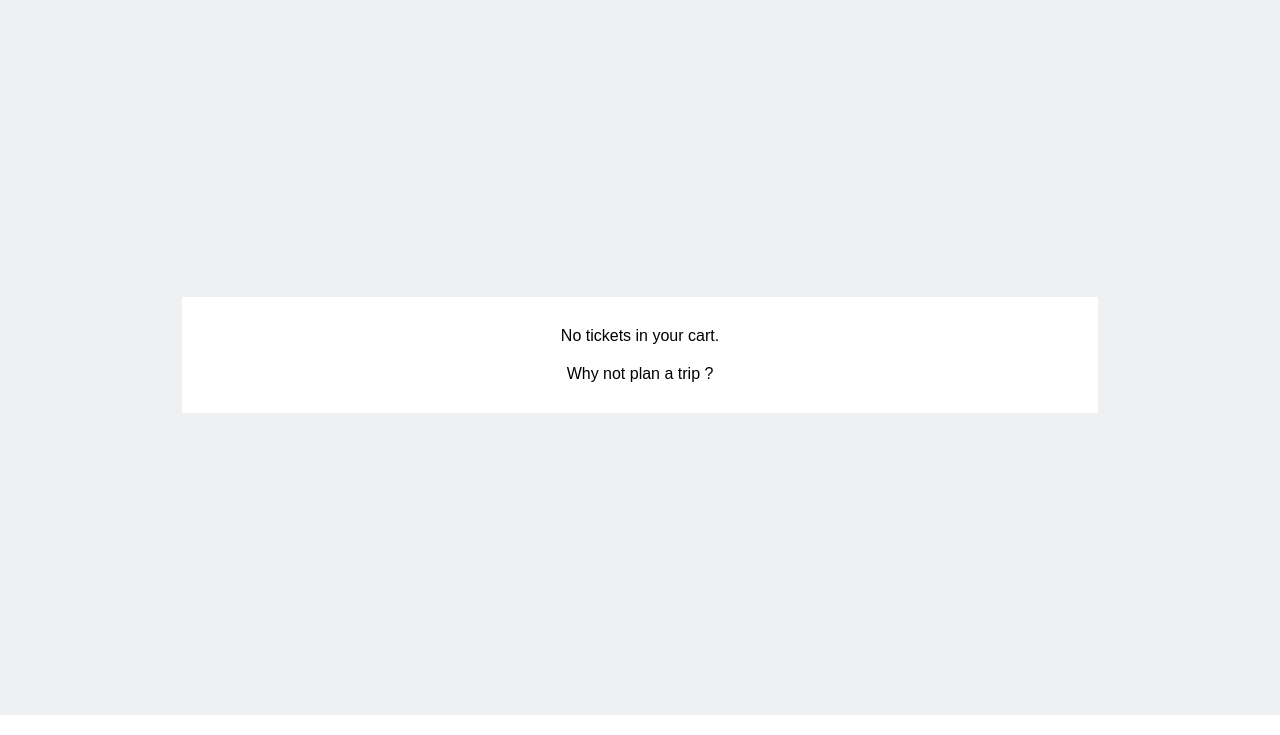
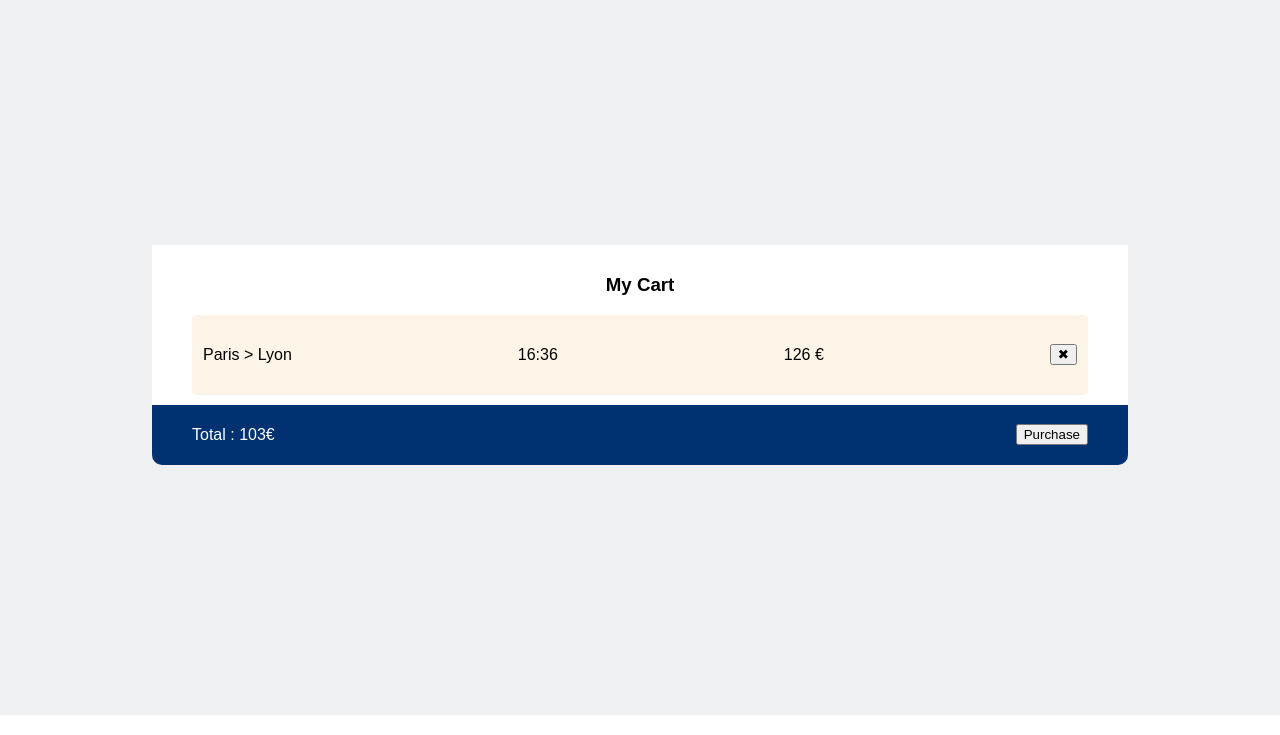
Before and after one commit to colinerenuy/tickethack-frontend, a plain HTML site: page cart.html in a window 1280 px wide. Shown: the part 65-800 px from the top of the page. Drawn offline with Linux system fonts and the light colour scheme.

Commit message:
cart total trip

```diff
--- a/cart.html
+++ b/cart.html
@@ -23,10 +23,45 @@
         </div>
 
     </div>
-    <div class="container_cart_bookings">
-        <div class="no_ticket">
-            <p>No tickets in your cart.</p>
-            <p>Why not plan a trip ?</p>
+    <div class="container-info-trip">
+
+        <!-- <div class="info-trip">
+            <div class="no-found">
+                <p>No tickets in your cart.</p>
+                <p>Why not plan a trip ?</p>
+            </div>
+        </div> -->
+
+        <div class="info-trip">
+            <div class="no-found">
+                <h3> My Cart</h3>
+                <div class="trip-container">
+                    <div class="destination">
+                        <p>
+                            <span class="departure-city">Paris</span>
+                            >
+                            <span class="arrival-city">Lyon</span>
+                        </p>
+
+                    </div>
+
+                    <p class="trip-time">16:36</p>
+                    <p class="trip-price">126 €</p>
+                    <button class="btn-delete">✖</button>
+                </div>
+
+            </div>
+
+        </div>
+        <div class="total-trip">
+            <div>
+                <p>
+                    <span>Total : </span>
+                    <span class="price"> 103€</span>
+                </p>
+            </div>
+            <button type="">Purchase</button>
+
         </div>
 
     </div>
--- a/style.css
+++ b/style.css
@@ -110,7 +110,7 @@ hr{
 
 /* VOYAGE PROPOSER  */
 
-#trip-container{
+.trip-container{
     display: flex;
     justify-content: space-between;
     align-items: center;
@@ -120,7 +120,7 @@ hr{
     overflow: auto;
 }
 
-#btn-book{
+.btn-book{
     background-color: var(--blue-color);
     color: var(--white-color);
     border: none;
@@ -130,22 +130,36 @@ hr{
 
 /* STYLE PAGE CART BOOKING */
 
-.container_cart_bookings{
+.container-info-trip{
     background-color: #EFF0F1;
     height: 90vh;
     display: flex;
     justify-content: center;
     align-items: center;
+    flex-direction: column;
 
 }
 
-.no_ticket{
+.info-trip{
     background-color: var(--white-color);
     text-align: center;
-    padding: 10px;
+    padding: 10px 40px;
     width: 70vw;
 }
 
-.no_ticket p{
+.info-trip p{
     margin: 20px 0px;
 }
+
+/* TOTAL TRIP */
+.total-trip{
+    display: flex;
+    align-items: center;
+    justify-content:space-between;
+    height: 40px;
+    width: 70vw;
+    padding: 10px 40px;
+    color: var(--white-color);
+    background-color: #003271;
+    border-radius: 0px 0px 10px 10px;
+}
```
Also changed, not shown: index.html (+3 -3 lines).
